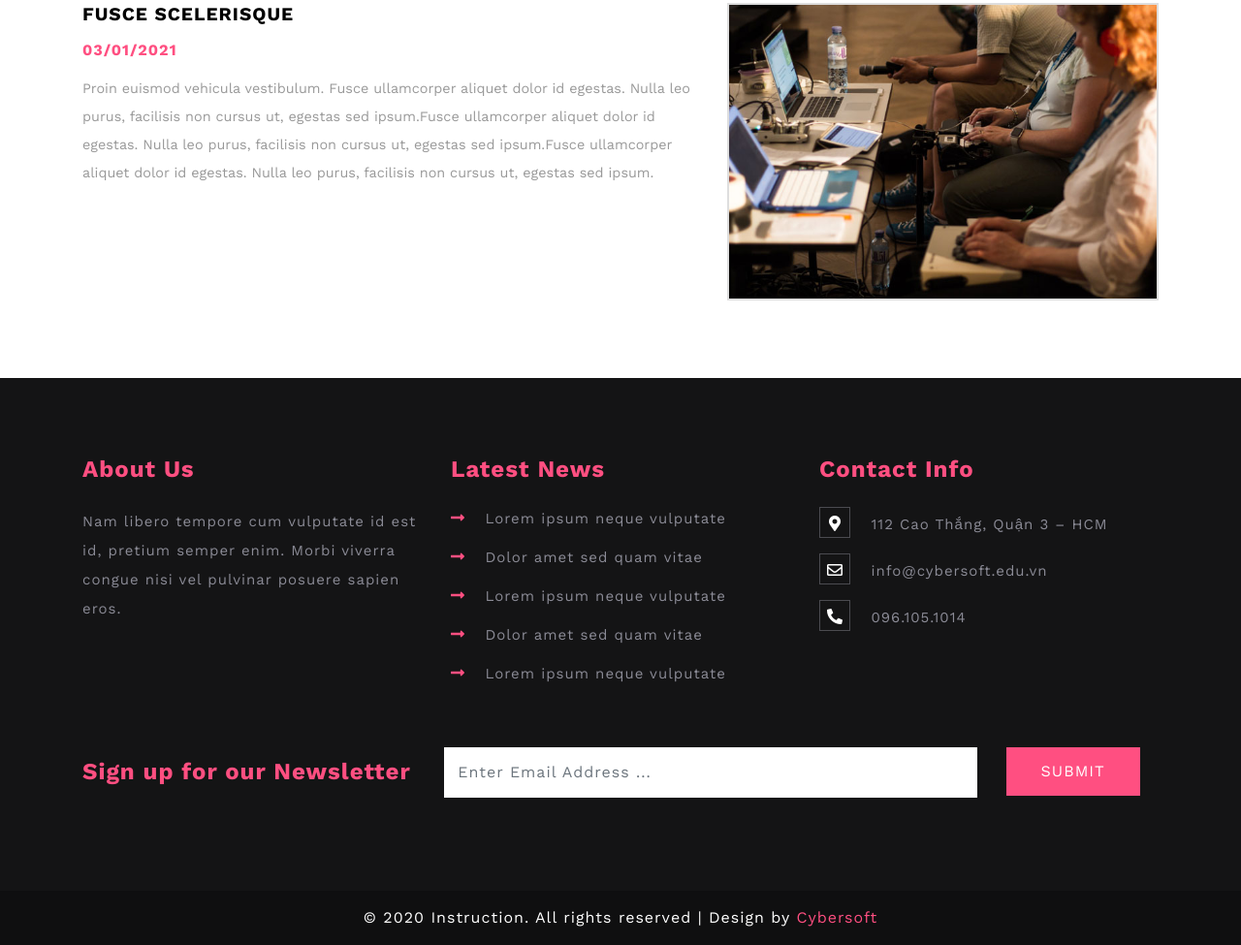
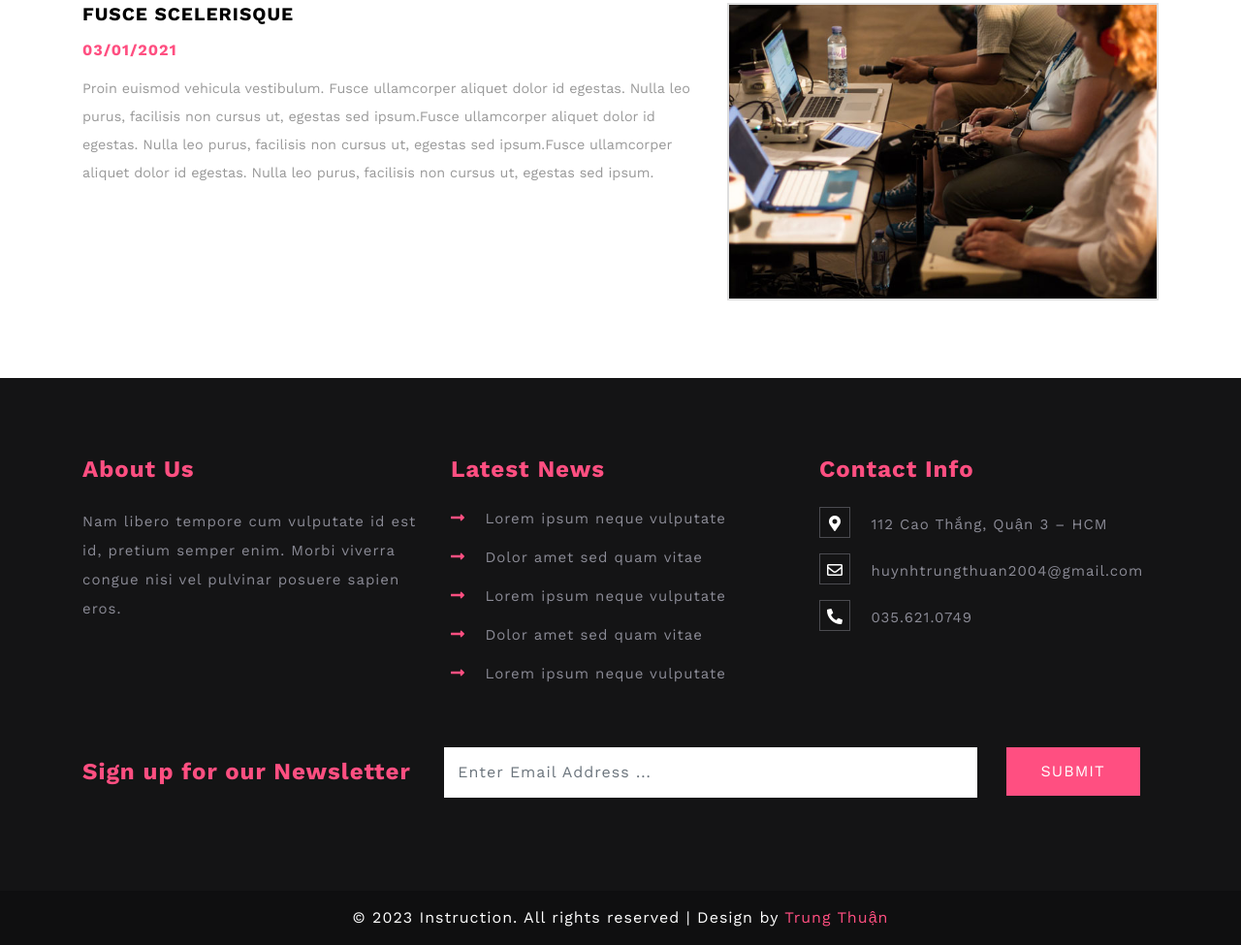
Before and after one commit to MADARAKZ/ProjectKNNN, a website: page index.html in a window 1280 px wide. Shown: the part 4312-5287 px from the top of the page at 97% size. Drawn offline with nearby package versions, Linux system fonts and the light colour scheme.

Commit message:
Update index.html

```diff
--- a/index.html
+++ b/index.html
@@ -444,11 +444,11 @@
                         </div>
                         <div class="footer__contact">
                             <i class="far fa-envelope"></i>
-                            <a href="mailto:info@cybersoft.edu.vn">info@cybersoft.edu.vn</a>
+                            <a href="mailto:huynhtrungthuan2004@gmail.com">huynhtrungthuan2004@gmail.com</a>
                         </div>
                         <div class="footer__contact">
                             <i class="fas fa-phone-alt"></i>
-                            <a href="tel:0961051014">096.105.1014</a>
+                            <a href="tel:0356210749">035.621.0749</a>
                         </div>
                     </div>
                 </div>
@@ -471,7 +471,7 @@
         </div>
         <div class="footer__bottom">
             <div>
-                © 2020 Instruction. All rights reserved | Design by <a href="#">Cybersoft</a>
+                © 2023 Instruction. All rights reserved | Design by <a href="#">Trung Thuận</a>
             </div>
         </div>
     </footer>
```
